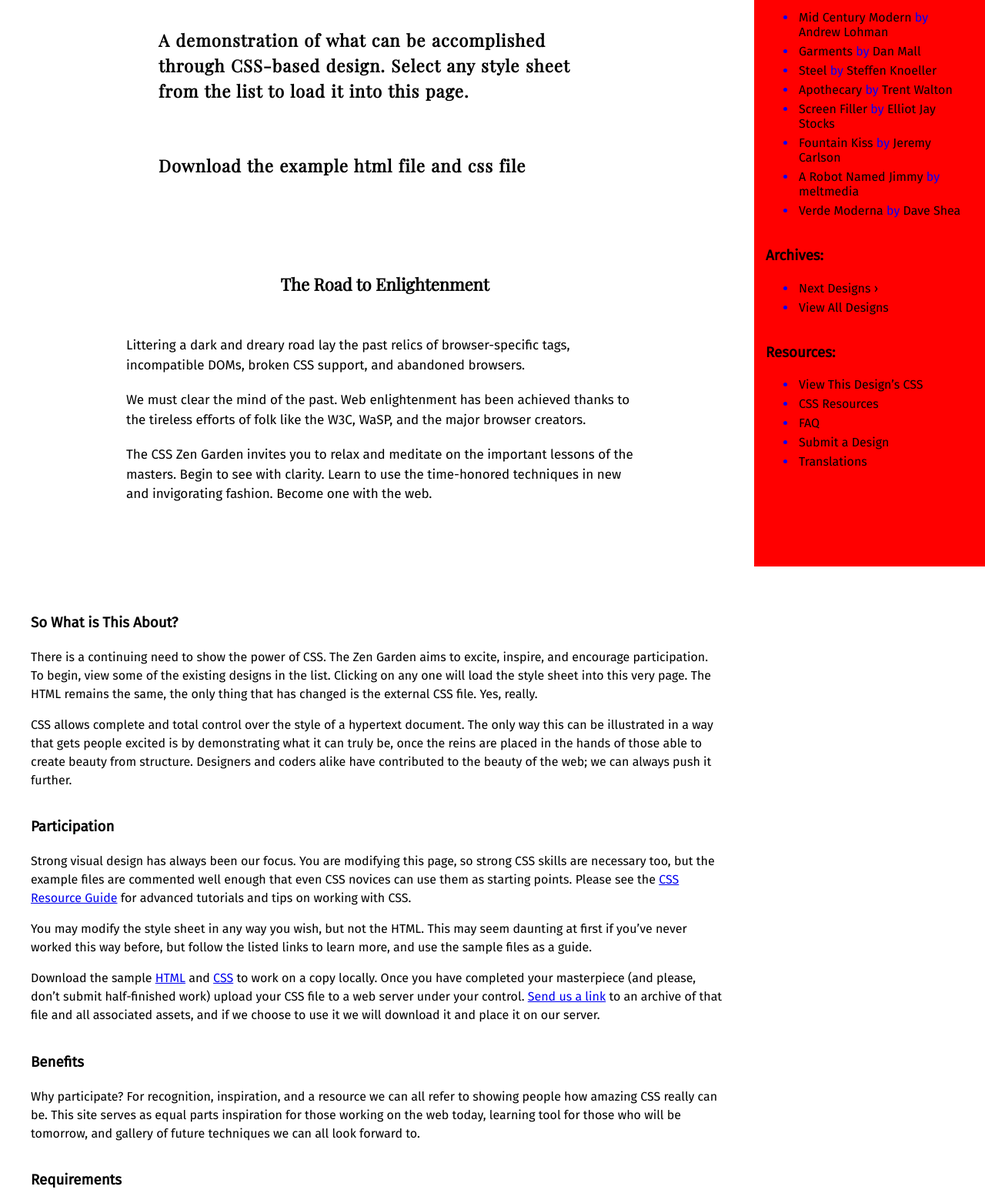
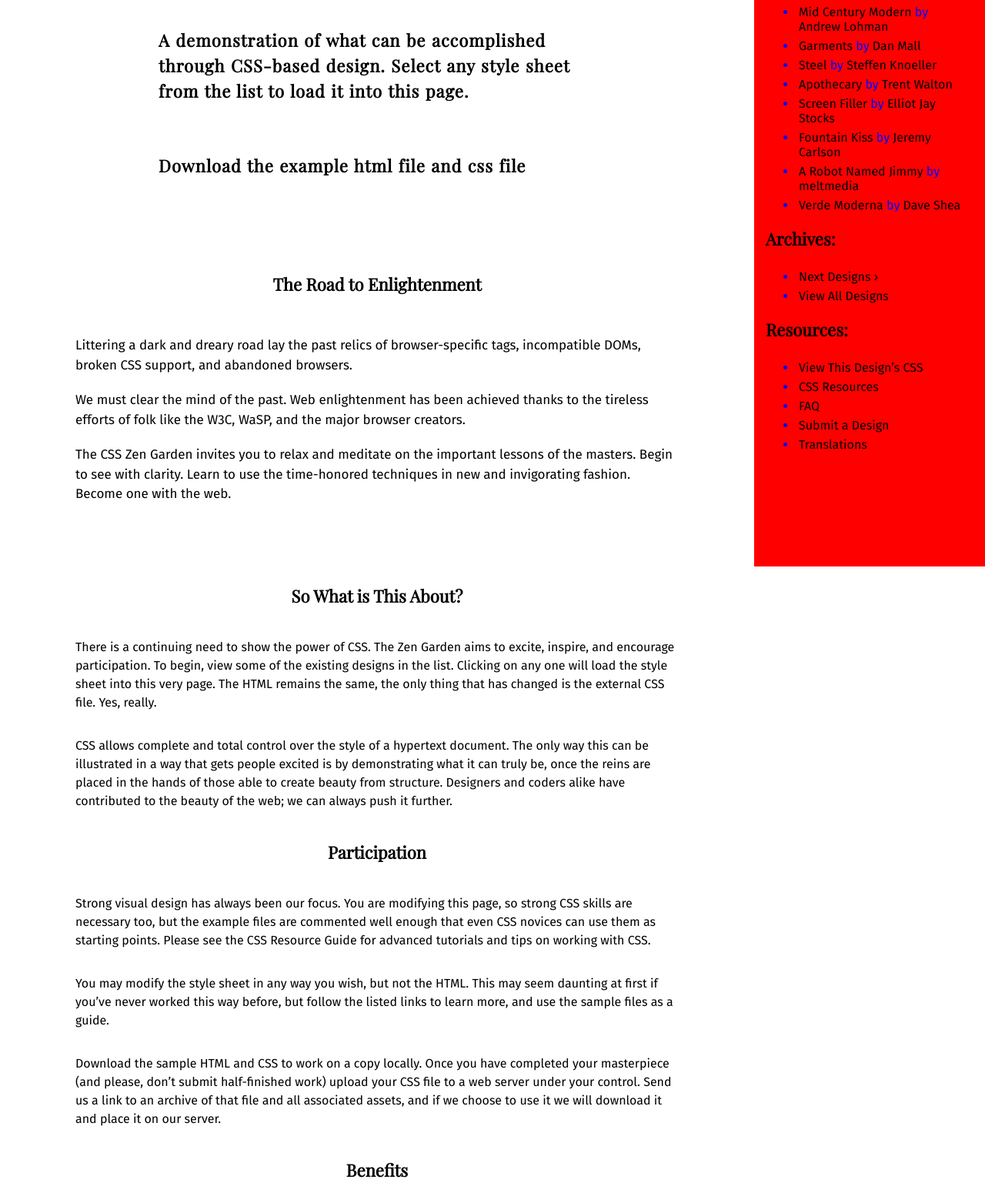
Before and after one commit to Kyle46220/zen-garden, a plain HTML site: page index.html in a window 1280 px wide. Shown: the part 124-1674 px from the top of the page at 77% size. Drawn offline with nearby package versions, Linux system fonts and the light colour scheme.

Commit message:
updated css

```diff
--- a/intro.css
+++ b/intro.css
@@ -69,14 +69,14 @@ text-decoration: none;
 }
 .preamble {
   display: flex;
-  padding-left: 20px;
+
   flex-direction: column;
   align-items: center;
   font-family: 'Fira Sans', sans-serif;
 }
 .preamble p {
   padding: 0px;
-  width: 70%;
+  width: 80%;
   line-height: 1.5;
   font-size: 17px;
   margin: 10px;
--- a/main.css
+++ b/main.css
@@ -1,17 +1,62 @@
-/* .main {
-  grid-row: 4/5;
-} */
 #zen-supporting {
-  display:flex;
+  display: flex;
   flex-direction: column;
   grid-row: 5/6;
   grid-column: 1/2;
   box-sizing: border-box;
   justify-content: center;
   align-items: center;
+  width: 100%;
 
-  width: 100%;
-  padding: 40px;
   font-family: 'Fira Sans', sans-serif;
   line-height: 1.5;
 }
+ #zen-supporting a {
+   text-decoration: none;
+   color: black;
+
+ }
+ #zen-supporting a:hover {
+  text-decoration: none;
+  color: pink;
+
+}
+
+
+h3 {
+  font-family: 'Playfair Display', serif;
+  font-size: 22px;
+}
+
+.explanation {
+  display: flex;
+  justify-content: center;
+  align-items: center;
+  flex-direction: column;
+  width: 80%;
+  line-height: 1.5;
+}
+
+.participation {
+  display: flex;
+  justify-content: center;
+  align-items: center;
+  flex-direction: column;
+  width: 80%;
+}
+
+.benefits {
+  display: flex;
+  justify-content: center;
+  align-items: center;
+  flex-direction: column;
+  width: 80%;
+}
+
+.requirements {
+  display: flex;
+  justify-content: center;
+  align-items: center;
+  flex-direction: column;
+  width: 80%;
+}
--- a/sidebar.css
+++ b/sidebar.css
@@ -1,5 +1,3 @@
-
-
 .wrapper {
   height: 100vh;
   width: 300px;
@@ -12,11 +10,10 @@
   right: 0px;
   top: 60px;
   font-family: 'Fira Sans', sans-serif;
-  grid-column:2/3;
+  grid-column: 2/3;
   grid-row: 3/6;
   padding: 15px;
   box-sizing: border-box;
-
 }
 
 .design-selection li {
@@ -26,24 +23,31 @@
   font-weight: 500;
   font-size: 16px;
 }
+
 .design-selection a {
   text-decoration: none;
   color: black;
+}
 
-
- }
 .design-selection a:hover {
   color: pink;
   font-size: 22px;
 }
 
+.design-selection h3 {
+  margin-top: 0px;
+}
+
 .design-archives li {
   padding: 3px;
-
   text-decoration: none;
   color: blue;
   font-weight: 500;
   font-size: 16px;
+}
+
+.design-archives h3 {
+  margin-top: 0px;
 }
 
 .design-archives a {
@@ -56,23 +60,24 @@
   color: pink;
 }
 
-.zen-resources li{
-
+.zen-resources li {
   padding: 3px;
-
   text-decoration: none;
   color: blue;
   font-weight: 500;
   font-size: 16px;
 }
+
 .zen-resources a {
   text-decoration: none;
   color: black;
-
 }
 
 .zen-resources a:hover {
   font-size: 20px;
   color: pink;
+}
 
+.zen-resources h3 {
+  margin-top: 0px;
 }
```
Lines whose indentation alone changed are shown as unchanged.
